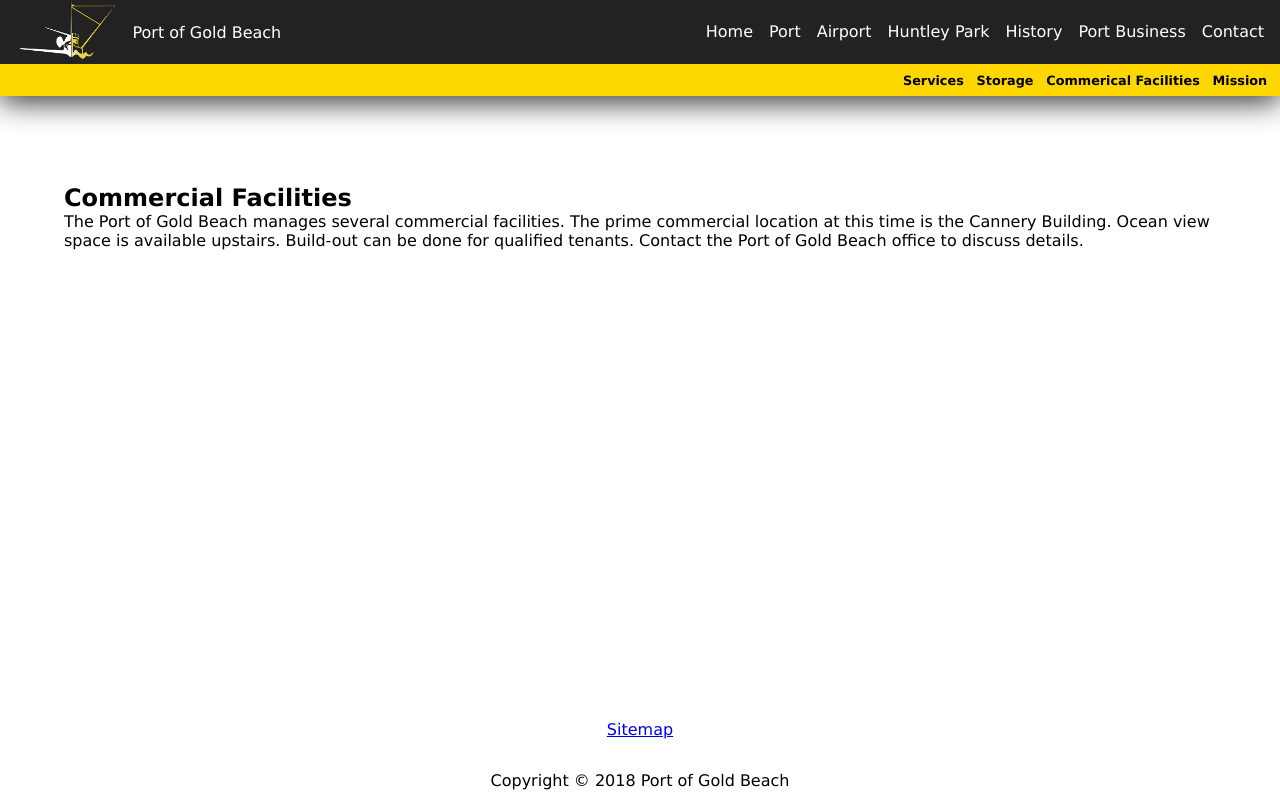
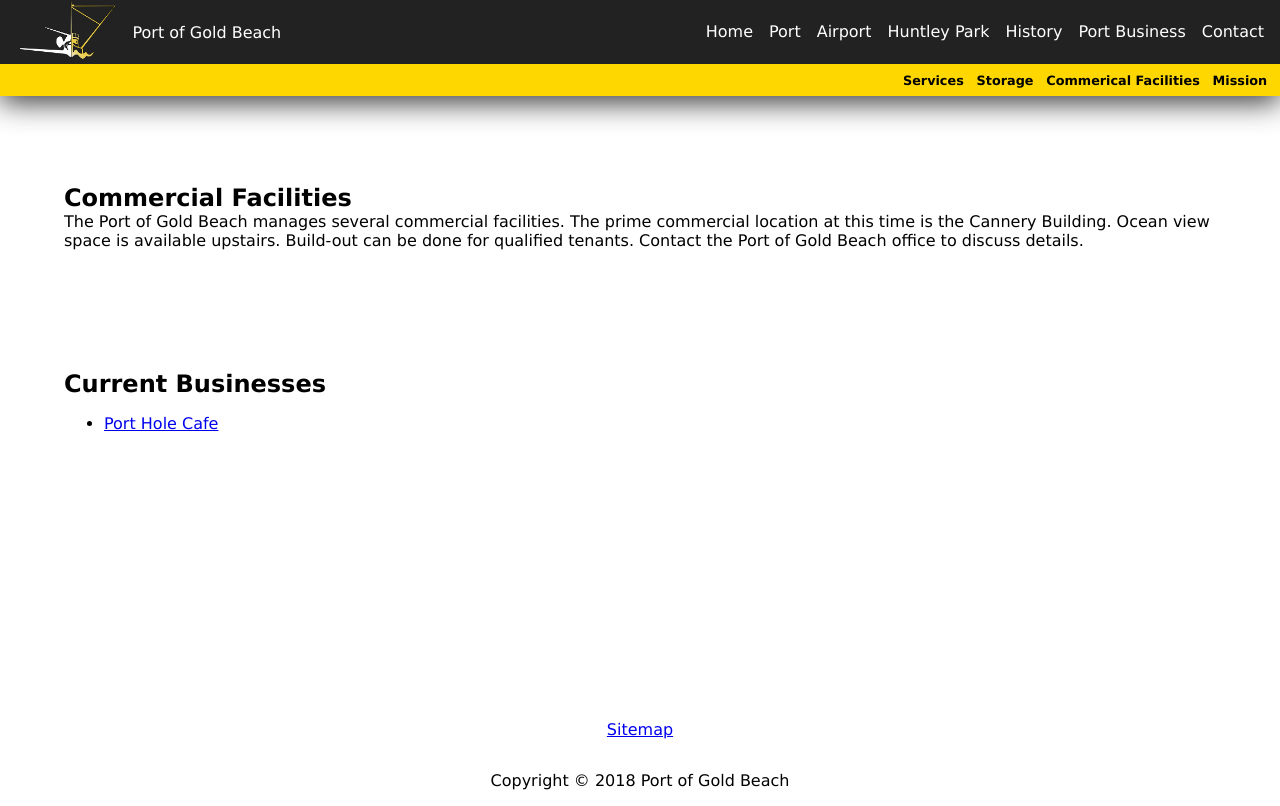
Before and after one commit to Capt-Obviouse/port-of-gold-beach, a React (Create React App) app: page /Port/Commercial_Facilities in a window 1280 px wide. Built offline with nearby package versions, Linux system fonts and the light colour scheme.

Commit message:
added link to commerical facilities

```diff
--- a/src/components/pages/commercialFacilities.js
+++ b/src/components/pages/commercialFacilities.js
@@ -11,6 +11,16 @@ class Commercialfacilities extends Component {
             the Cannery Building. Ocean view space is available upstairs. Build-out can be done for qualified tenants.
             Contact the Port of Gold Beach office to discuss details.
           </article>
+          <article>
+            <h2>Current Businesses</h2>
+            <ul>
+              <li>
+                <a href="http://portholecafe.com/" target="_new">
+                  Port Hole Cafe
+                </a>
+              </li>
+            </ul>
+          </article>
         </section>
       </div>
     );
```
